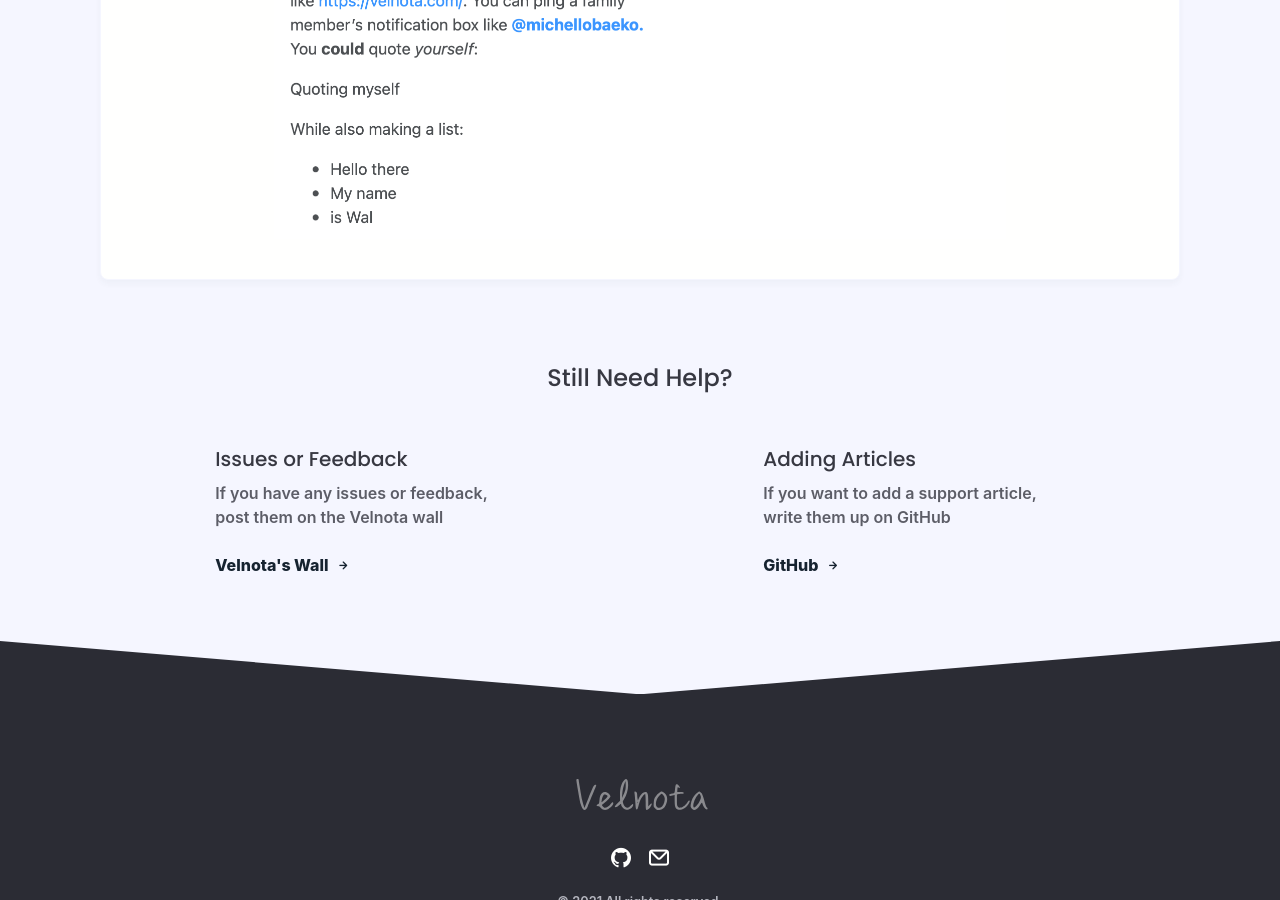
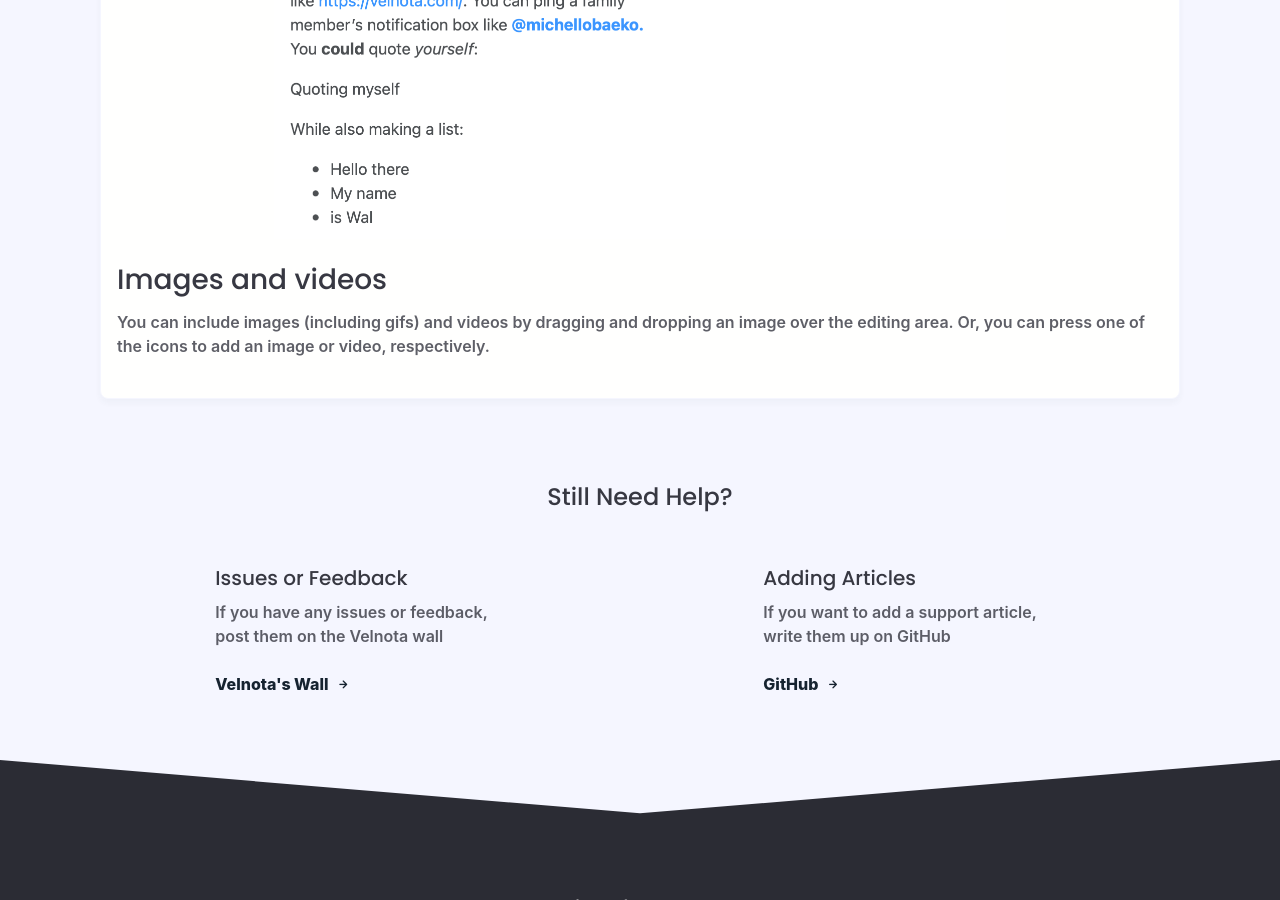
Before and after one commit to Velnota/FAQ, a Jekyll site: the page built from _posts/Notes/2020-01-05-how-to-write-a-note.md, in a window 1280 px wide and 900 px high, scrolled down 2161 px. Built offline with Jekyll 4.4.1, drawn with Linux system fonts in a browser that asks for light colours; nearby versions of some CDN libraries; some web fonts are replaced; comment, search, counter and statistics services are not loaded.

Commit message:
(Fix) How to add media to note

```diff
--- a/_posts/Notes/2020-01-05-how-to-write-a-note.md
+++ b/_posts/Notes/2020-01-05-how-to-write-a-note.md
@@ -63,3 +63,9 @@
 
 ![Example note](/assets/screenshots/example-md-note.png)
 {: .img-responsive-md}
+
+### Images and videos
+
+You can include images (including gifs) and videos by dragging
+and dropping an image over the editing area. Or, you can press
+one of the icons to add an image or video, respectively.
```
